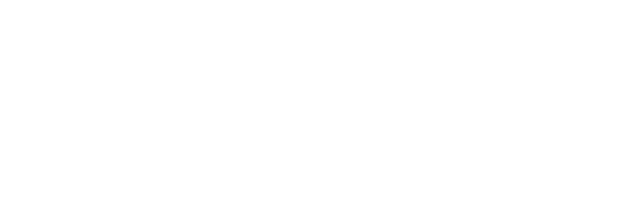
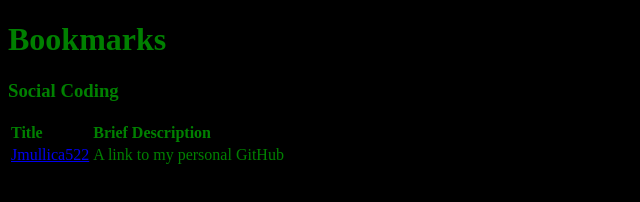
Before and after one commit to Jmullica522/bookMarks, a plain HTML site: page index.html in a window 1280 px wide. Shown: the whole page, without its empty margins (0-640 px from the left). Drawn offline with Linux system fonts and the light colour scheme.

Commit message:
Updated site
Added first link section titled Social Coding with one link as proof of concept. Also added a CSS style sheet and edited the BG and text color.

```diff
--- a/index.html
+++ b/index.html
@@ -2,10 +2,21 @@
 <head>
 <meta charset="utf-8">
 <title>Bookmarks</title>
-<link rel="stylesheet" href="">
+<link rel="stylesheet" href="style.css">
 </head>
 <body>
-
+<h1>Bookmarks</h1>
+<div class="linkSection">
+<h3>Social Coding</h3>
+<TABLE clas="linkTable">
+  <TR>
+  <TD><b>Title</b>
+  <TD><b>Brief Description</b>
+  <TR>
+  <TD><a href="https://github.com/jmullica522">Jmullica522</a>
+  <TD>A link to my personal GitHub
+<TABLE>
+</div>
 <script src=""></script>
 </body>
 </html>
--- /dev/null
+++ b/style.css
@@ -0,0 +1,7 @@
+body {
+  background-color: black;
+  color: green;
+}
+.linkTable {
+
+}
```
